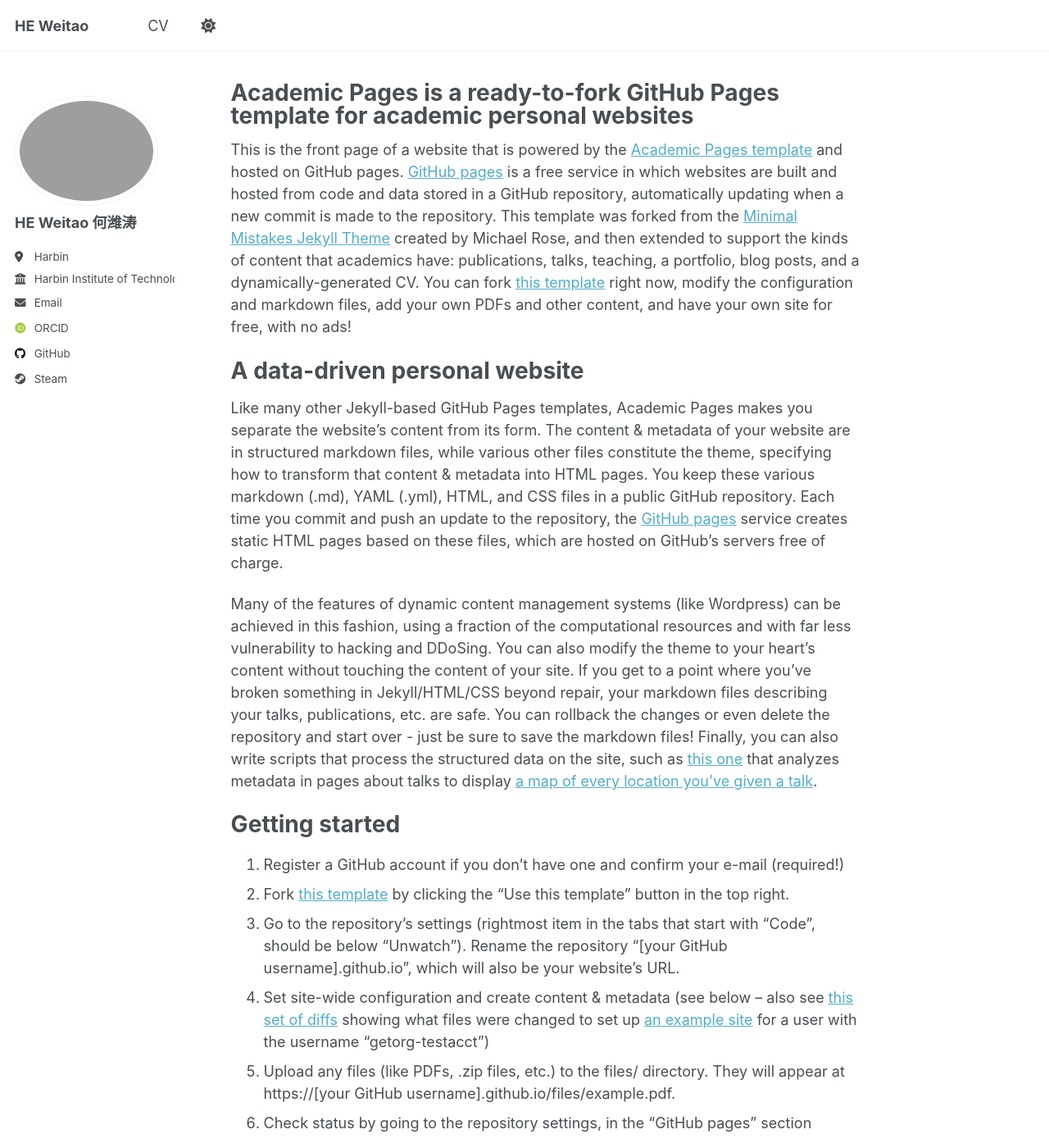
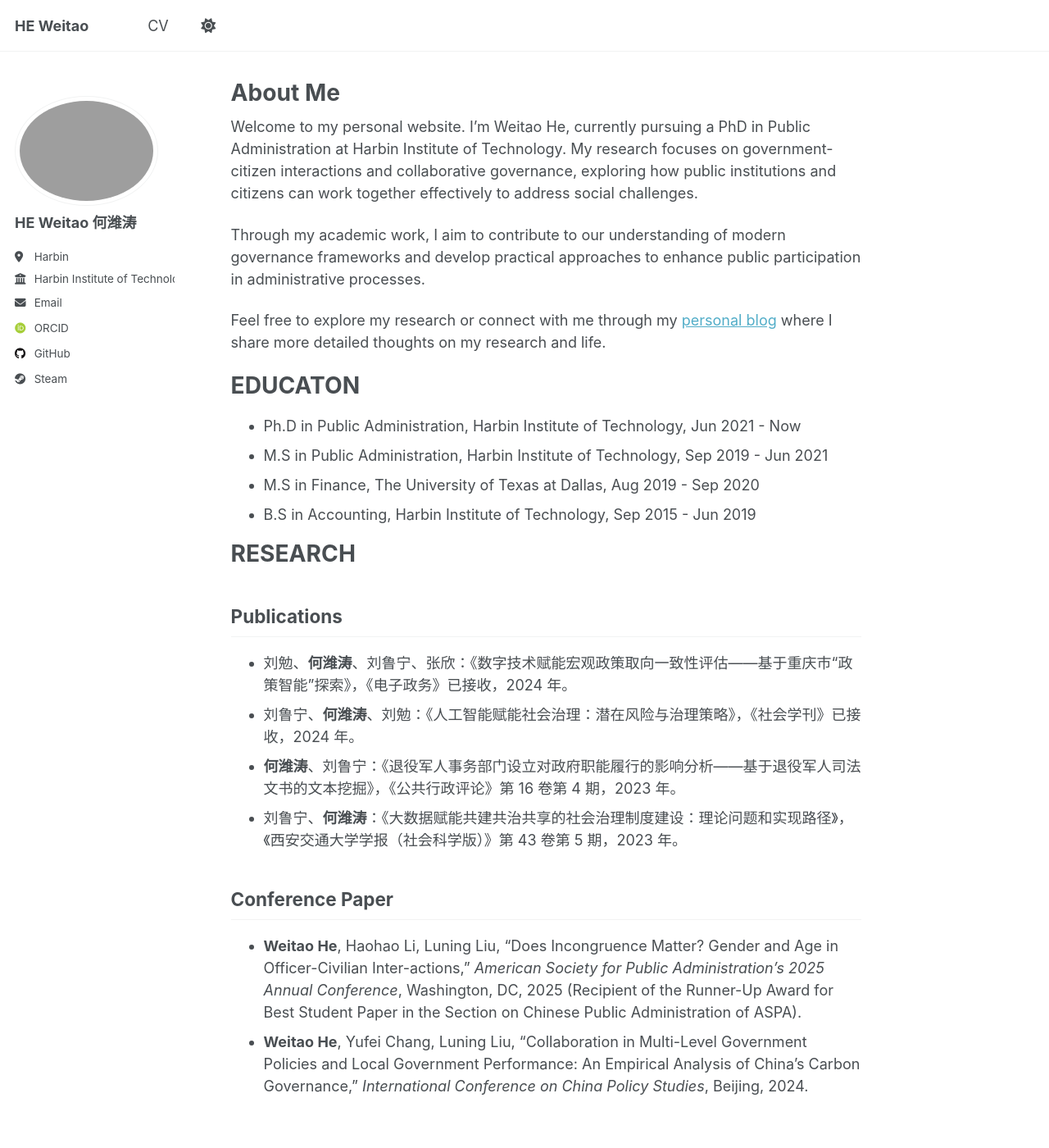
Before and after one commit to WeitaoHe/weitaohe.github.io, a Jekyll site: the page built from _pages/about.md, in a window 1280 px wide and 1400 px high. Shown: the whole window at 82% size. Built offline with Jekyll 4.4.1, drawn with Linux system fonts in a browser that asks for light colours; some web fonts are replaced; some of the changed text lies outside the part shown.

Commit message:
Update about.md

```diff
--- a/_pages/about.md
+++ b/_pages/about.md
@@ -1,49 +1,36 @@
 ---
 permalink: /
-title: "Academic Pages is a ready-to-fork GitHub Pages template for academic personal websites"
+title: "About Me"
 author_profile: true
 redirect_from:
   - /about/
   - /about.html
 ---
 
-This is the front page of a website that is powered by the [Academic Pages template](https://github.com/academicpages/academicpages.github.io) and hosted on GitHub pages. [GitHub pages](https://pages.github.com) is a free service in which websites are built and hosted from code and data stored in a GitHub repository, automatically updating when a new commit is made to the repository. This template was forked from the [Minimal Mistakes Jekyll Theme](https://mmistakes.github.io/minimal-mistakes/) created by Michael Rose, and then extended to support the kinds of content that academics have: publications, talks, teaching, a portfolio, blog posts, and a dynamically-generated CV. You can fork [this template](https://github.com/academicpages/academicpages.github.io) right now, modify the configuration and markdown files, add your own PDFs and other content, and have your own site for free, with no ads!
+Welcome to my personal website. I'm Weitao He, currently pursuing a PhD in Public Administration at Harbin Institute of Technology. My research focuses on government-citizen interactions and collaborative governance, exploring how public institutions and citizens can work together effectively to address social challenges.
 
-A data-driven personal website
+Through my academic work, I aim to contribute to our understanding of modern governance frameworks and develop practical approaches to enhance public participation in administrative processes.
+
+Feel free to explore my research or connect with me through my [personal blog](blog.heweitao.com) where I share more detailed thoughts on my research and life.
+
+EDUCATON
 ======
-Like many other Jekyll-based GitHub Pages templates, Academic Pages makes you separate the website's content from its form. The content & metadata of your website are in structured markdown files, while various other files constitute the theme, specifying how to transform that content & metadata into HTML pages. You keep these various markdown (.md), YAML (.yml), HTML, and CSS files in a public GitHub repository. Each time you commit and push an update to the repository, the [GitHub pages](https://pages.github.com/) service creates static HTML pages based on these files, which are hosted on GitHub's servers free of charge.
+- Ph.D in Public Administration, Harbin Institute of Technology, Jun 2021 - Now
+- M.S in Public Administration, Harbin Institute of Technology, Sep 2019 - Jun 2021
+- M.S in Finance, The University of Texas at Dallas, Aug 2019 - Sep 2020
+- B.S in Accounting, Harbin Institute of Technology, Sep 2015 - Jun 2019
 
-Many of the features of dynamic content management systems (like Wordpress) can be achieved in this fashion, using a fraction of the computational resources and with far less vulnerability to hacking and DDoSing. You can also modify the theme to your heart's content without touching the content of your site. If you get to a point where you've broken something in Jekyll/HTML/CSS beyond repair, your markdown files describing your talks, publications, etc. are safe. You can rollback the changes or even delete the repository and start over - just be sure to save the markdown files! Finally, you can also write scripts that process the structured data on the site, such as [this one](https://github.com/academicpages/academicpages.github.io/blob/master/talkmap.ipynb) that analyzes metadata in pages about talks to display [a map of every location you've given a talk](https://academicpages.github.io/talkmap.html).
+RESEARCH
+======
 
-Getting started
-======
-1. Register a GitHub account if you don't have one and confirm your e-mail (required!)
-1. Fork [this template](https://github.com/academicpages/academicpages.github.io) by clicking the "Use this template" button in the top right.
-1. Go to the repository's settings (rightmost item in the tabs that start with "Code", should be below "Unwatch"). Rename the repository "[your GitHub username].github.io", which will also be your website's URL.
-1. Set site-wide configuration and create content & metadata (see below -- also see [this set of diffs](http://archive.is/3TPas) showing what files were changed to set up [an example site](https://getorg-testacct.github.io) for a user with the username "getorg-testacct")
-1. Upload any files (like PDFs, .zip files, etc.) to the files/ directory. They will appear at https://[your GitHub username].github.io/files/example.pdf.
-1. Check status by going to the repository settings, in the "GitHub pages" section
+Publications
+------
+- 刘勉、**何潍涛**、刘鲁宁、张欣：《数字技术赋能宏观政策取向一致性评估——基于重庆市“政策智能”探索》，《电子政务》已接收，2024 年。
+- 刘鲁宁、**何潍涛**、刘勉：《人工智能赋能社会治理：潜在风险与治理策略》，《社会学刊》已接收，2024 年。
+- **何潍涛**、刘鲁宁：《退役军人事务部门设立对政府职能履行的影响分析——基于退役军人司法文书的文本挖掘》，《公共行政评论》第 16 卷第 4 期，2023 年。
+- 刘鲁宁、**何潍涛**：《大数据赋能共建共治共享的社会治理制度建设：理论问题和实现路径》，《西安交通大学学报（社会科学版）》第 43 卷第 5 期，2023 年。
 
-Site-wide configuration
+Conference Paper
 ------
-The main configuration file for the site is in the base directory in [_config.yml](https://github.com/academicpages/academicpages.github.io/blob/master/_config.yml), which defines the content in the sidebars and other site-wide features. You will need to replace the default variables with ones about yourself and your site's github repository. The configuration file for the top menu is in [_data/navigation.yml](https://github.com/academicpages/academicpages.github.io/blob/master/_data/navigation.yml). For example, if you don't have a portfolio or blog posts, you can remove those items from that navigation.yml file to remove them from the header.
-
-Create content & metadata
-------
-For site content, there is one markdown file for each type of content, which are stored in directories like _publications, _talks, _posts, _teaching, or _pages. For example, each talk is a markdown file in the [_talks directory](https://github.com/academicpages/academicpages.github.io/tree/master/_talks). At the top of each markdown file is structured data in YAML about the talk, which the theme will parse to do lots of cool stuff. The same structured data about a talk is used to generate the list of talks on the [Talks page](https://academicpages.github.io/talks), each [individual page](https://academicpages.github.io/talks/2012-03-01-talk-1) for specific talks, the talks section for the [CV page](https://academicpages.github.io/cv), and the [map of places you've given a talk](https://academicpages.github.io/talkmap.html) (if you run this [python file](https://github.com/academicpages/academicpages.github.io/blob/master/talkmap.py) or [Jupyter notebook](https://github.com/academicpages/academicpages.github.io/blob/master/talkmap.ipynb), which creates the HTML for the map based on the contents of the _talks directory).
-
-**Markdown generator**
-
-The repository includes [a set of Jupyter notebooks](https://github.com/academicpages/academicpages.github.io/tree/master/markdown_generator
-) that converts a CSV containing structured data about talks or presentations into individual markdown files that will be properly formatted for the Academic Pages template. The sample CSVs in that directory are the ones I used to create my own personal website at stuartgeiger.com. My usual workflow is that I keep a spreadsheet of my publications and talks, then run the code in these notebooks to generate the markdown files, then commit and push them to the GitHub repository.
-
-How to edit your site's GitHub repository
-------
-Many people use a git client to create files on their local computer and then push them to GitHub's servers. If you are not familiar with git, you can directly edit these configuration and markdown files directly in the github.com interface. Navigate to a file (like [this one](https://github.com/academicpages/academicpages.github.io/blob/master/_talks/2012-03-01-talk-1.md) and click the pencil icon in the top right of the content preview (to the right of the "Raw | Blame | History" buttons). You can delete a file by clicking the trashcan icon to the right of the pencil icon. You can also create new files or upload files by navigating to a directory and clicking the "Create new file" or "Upload files" buttons.
-
-Example: editing a markdown file for a talk
-![Editing a markdown file for a talk](/images/editing-talk.png)
-
-For more info
-------
-More info about configuring Academic Pages can be found in [the guide](https://academicpages.github.io/markdown/), the [growing wiki](https://github.com/academicpages/academicpages.github.io/wiki), and you can always [ask a question on GitHub](https://github.com/academicpages/academicpages.github.io/discussions). The [guides for the Minimal Mistakes theme](https://mmistakes.github.io/minimal-mistakes/docs/configuration/) (which this theme was forked from) might also be helpful.
+- **Weitao He**, Haohao Li, Luning Liu, “Does Incongruence Matter? Gender and Age in Officer-Civilian Inter-actions,” _American Society for Public Administration’s 2025 Annual Conference_, Washington, DC, 2025 (Recipient of the Runner-Up Award for Best Student Paper in the Section on Chinese Public Administration of ASPA).
+- **Weitao He**, Yufei Chang, Luning Liu, “Collaboration in Multi-Level Government Policies and Local Government Performance: An Empirical Analysis of China’s Carbon Governance,” _International Conference on China Policy Studies_, Beijing, 2024.
```
